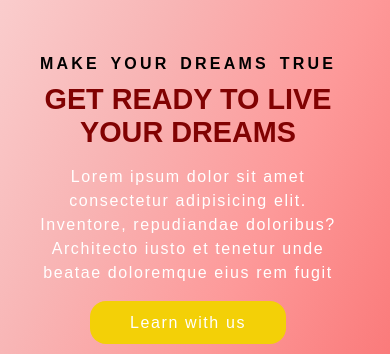
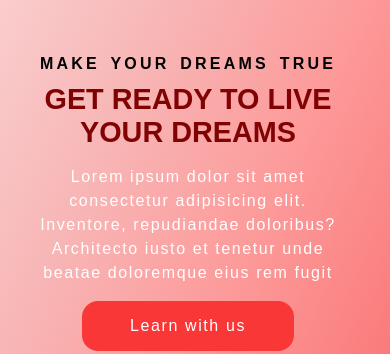
Before and after one commit to Himanisen20/collinskota.in, a plain HTML site: page home.html in a window 390 px wide. Shown: the part 37-391 px from the top of the page. Drawn offline with Linux system fonts and the light colour scheme; a web font is replaced by a local one.

Commit message:
Update style.css

```diff
--- a/style.css
+++ b/style.css
@@ -674,12 +674,8 @@ footer .common-text--highlight{
 /* footer-end */
 
 /* responsive part start*/
-/* @media (max-width:1300px){
 
-} */
 @media (max-width:1300px){
-  .hero-btn .btn{ background-color: aqua;}
-
  .section-hero .hero-heading{font-size: 3.1rem;}
  .section-why--choose .container .choose-left--div{
     width: 23vw;
@@ -690,7 +686,7 @@ footer .common-text--highlight{
 
 
 @media (max-width:1200px){
-    .hero-btn .btn{ background-color: rgb(142, 245, 121);}
+
     .section-hero .hero-heading{font-size: 2.9rem;}
     .section-destination .grid{
         column-gap: 5rem;
@@ -714,7 +710,7 @@ footer .common-text--highlight{
     }
 
   @media (max-width:1150px){
-    .hero-btn .btn{ background-color: rgb(221, 240, 113);}
+
     .container{ max-width:80%;
          padding: 3rem 1rem;}
 
@@ -752,16 +748,13 @@ footer .common-text--highlight{
     .section-why--choose .choose-center--div img{
                 margin-top: 2rem;
                 max-height: 30rem;}
-
-
-
-     .section-why--choose .section-heading,
+    .section-why--choose .section-heading,
     .section-para{  margin-left: 6%; }
 
   }
 
   @media (max-width:1100px){
-    .hero-btn .btn{ background-color: rgb(240, 143, 113);}
+
     .section-hero .grid{
         gap: 4rem;  }
     .section-why--choose .container{
@@ -795,7 +788,7 @@ footer .common-text--highlight{
 
 
      @media (max-width:1020px){
-    .hero-btn .btn{ background-color: rgb(36, 226, 163);}
+
     .section-hero img{
         height: 45vh;}
     .section-navbar .navbar ul{
@@ -841,7 +834,7 @@ footer .common-text--highlight{
 
 
   @media (max-width:950px){
-    .hero-btn .btn{ background-color: rgb(95, 84, 245);}
+
     .section-navbar img{ width:100px;
         height:50px;
         margin: 3px 0;}
@@ -849,12 +842,6 @@ footer .common-text--highlight{
          gap: 1.5rem;
          margin-right: -2rem;
         }
-        /* .section-navbar .container{
-            background-color: rgb(245, 245, 6);
-            margin: 0px auto;
-            justify-content:space-between;
-           } */
-
     .section-heading{
         font-size: 2.5rem;}
 
@@ -894,9 +881,7 @@ footer .common-text--highlight{
 }
 
  @media (max-width:850px){
-        .hero-btn .btn{
-             background-color: rgb(230, 62, 11);}
-             .section-navbar .navbar ul{
+       .section-navbar .navbar ul{
                 display: flex;
                 gap: 1rem;
                 margin-right: -3rem;
@@ -983,7 +968,7 @@ footer .common-text--highlight{
  }
 
     @media (max-width:750px){
-            .hero-btn .btn{ background-color: rgb(232, 84, 245);}
+
             .section-hero .hero-heading{font-size: 2rem;}
             .section-hero .hero-subheading{font-size: 1rem;
             margin-top: 4%;}
@@ -1071,20 +1056,16 @@ footer .common-text--highlight{
         }
 
         @media (max-width:650px){
-            .hero-btn .btn{ background-color: rgb(105, 2, 2);}
+
             .section-hero .hero-heading{font-size: 2rem;}
             .section-hero img{
                 height: 32vh;
-                width: 35vw;
-
-            }
+                width: 35vw; }
             .section-hero .container{
                 display: flex;
                 padding-top: 5rem;
                 flex-direction: column;
-                margin:0rem 2rem;
-
-            }
+                margin:0rem 2rem; }
             .section-hero-content{
                 align-items: center;
                 text-align: center;
@@ -1156,7 +1137,7 @@ footer .common-text--highlight{
         }
 
         @media (max-width:550px){
-             .hero-btn .btn{ background-color: rgb(243, 208, 7);
+
                 padding: 0.8rem 2.5rem;}
             .hero-btn .btn:hover{
                 padding: 0.8rem 3.5rem; }
```
